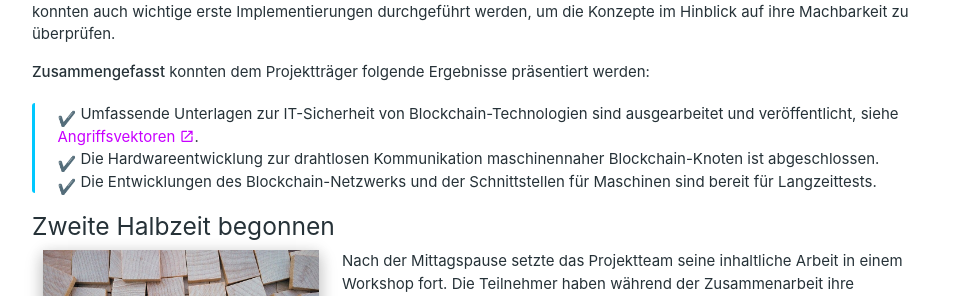
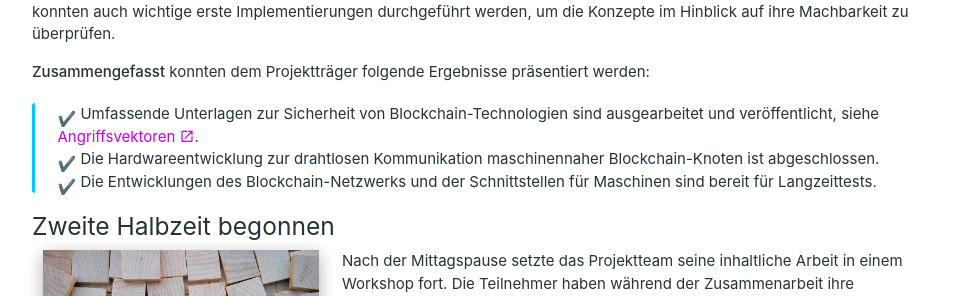
Before and after one commit to safe-UR-chain/safe-ur-chain.github.io, a Jekyll site: the page built from _posts/2021-02-23-Projekttreffen-5.md, in a window 1280 px wide and 900 px high, scrolled down 574 px. Shown: the part 156-452 px from the top of the window, without its empty margins (160-1119 px from the left). Built offline with Jekyll 4.4.1, drawn with Linux system fonts in a browser that asks for light colours; nearby versions of some CDN libraries; emoji names are drawn with the system emoji font.

Commit message:
wording fixed

```diff
--- a/_posts/2021-02-23-Projekttreffen-5.md
+++ b/_posts/2021-02-23-Projekttreffen-5.md
@@ -15,7 +15,7 @@ Die erste Hälfe des Verbundvorhabens war geprägt von einer detaillierten Konze
 
 **Zusammengefasst** konnten dem Projektträger folgende Ergebnisse präsentiert werden:
 
-> * :heavy_check_mark: Umfassende Unterlagen zur IT-Sicherheit von Blockchain-Technologien sind ausgearbeitet und veröffentlicht, siehe <a href="{{ "/security#vectors" | relative_url }}">Angriffsvektoren <i class="mdi mdi-open-in-new" style="font-size: inherit"></i></a>.
+> * :heavy_check_mark: Umfassende Unterlagen zur Sicherheit von Blockchain-Technologien sind ausgearbeitet und veröffentlicht, siehe <a href="{{ "/security#vectors" | relative_url }}">Angriffsvektoren <i class="mdi mdi-open-in-new" style="font-size: inherit"></i></a>.
 > * :heavy_check_mark: Die Hardwareentwicklung zur drahtlosen Kommunikation maschinennaher Blockchain-Knoten ist abgeschlossen.
 > * :heavy_check_mark: Die Entwicklungen des Blockchain-Netzwerks und der Schnittstellen für Maschinen sind bereit für Langzeittests.
 
```
